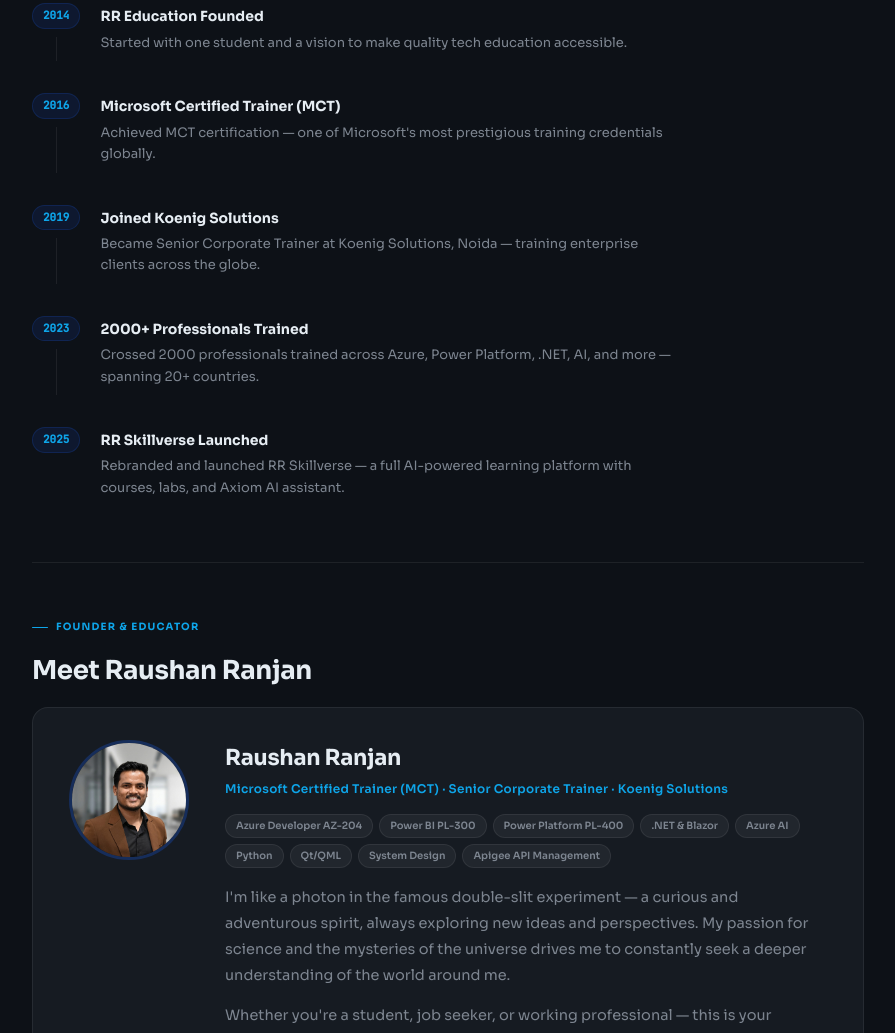
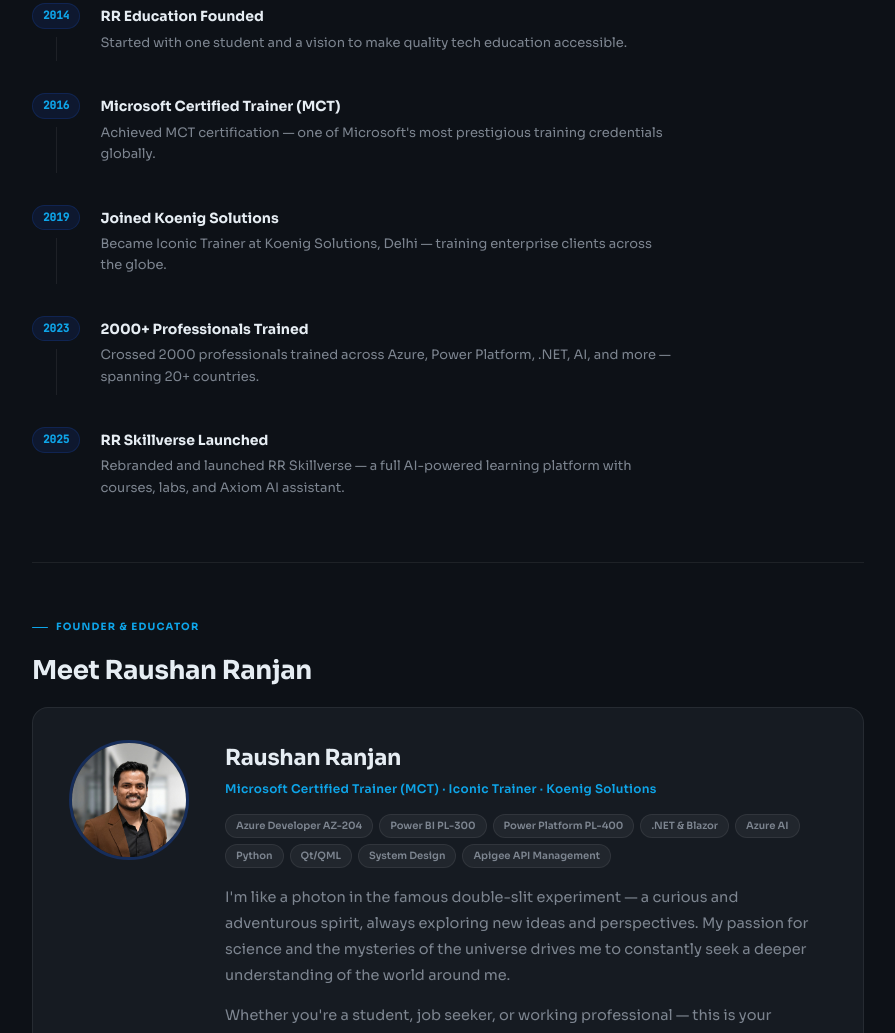
Before and after one commit to raushan1107/RRSkillverse, a website: page public/profile.html in a window 1280 px wide. Shown: the part 971-2004 px from the top of the page, without its empty margins (192-1087 px from the left). Drawn offline with Linux system fonts and the light colour scheme.

Commit message:
small fixes deatils

```diff
--- a/public/profile.html
+++ b/public/profile.html
@@ -557,8 +557,8 @@
         <div class="timeline-content">
           <div class="timeline-title">Joined Koenig Solutions</div>
           <div class="timeline-desc">
-            Became Senior Corporate Trainer at Koenig
-            Solutions, Noida — training enterprise clients
+            Became Iconic Trainer at Koenig
+            Solutions, Delhi — training enterprise clients
             across the globe.
           </div>
         </div>
@@ -608,7 +608,7 @@
         <h3>Raushan Ranjan</h3>
         <div class="founder-title">
           Microsoft Certified Trainer (MCT) ·
-          Senior Corporate Trainer · Koenig Solutions
+          Iconic Trainer · Koenig Solutions
         </div>
         <div class="founder-tags">
           <span class="founder-tag">Azure Developer AZ-204</span>
```
